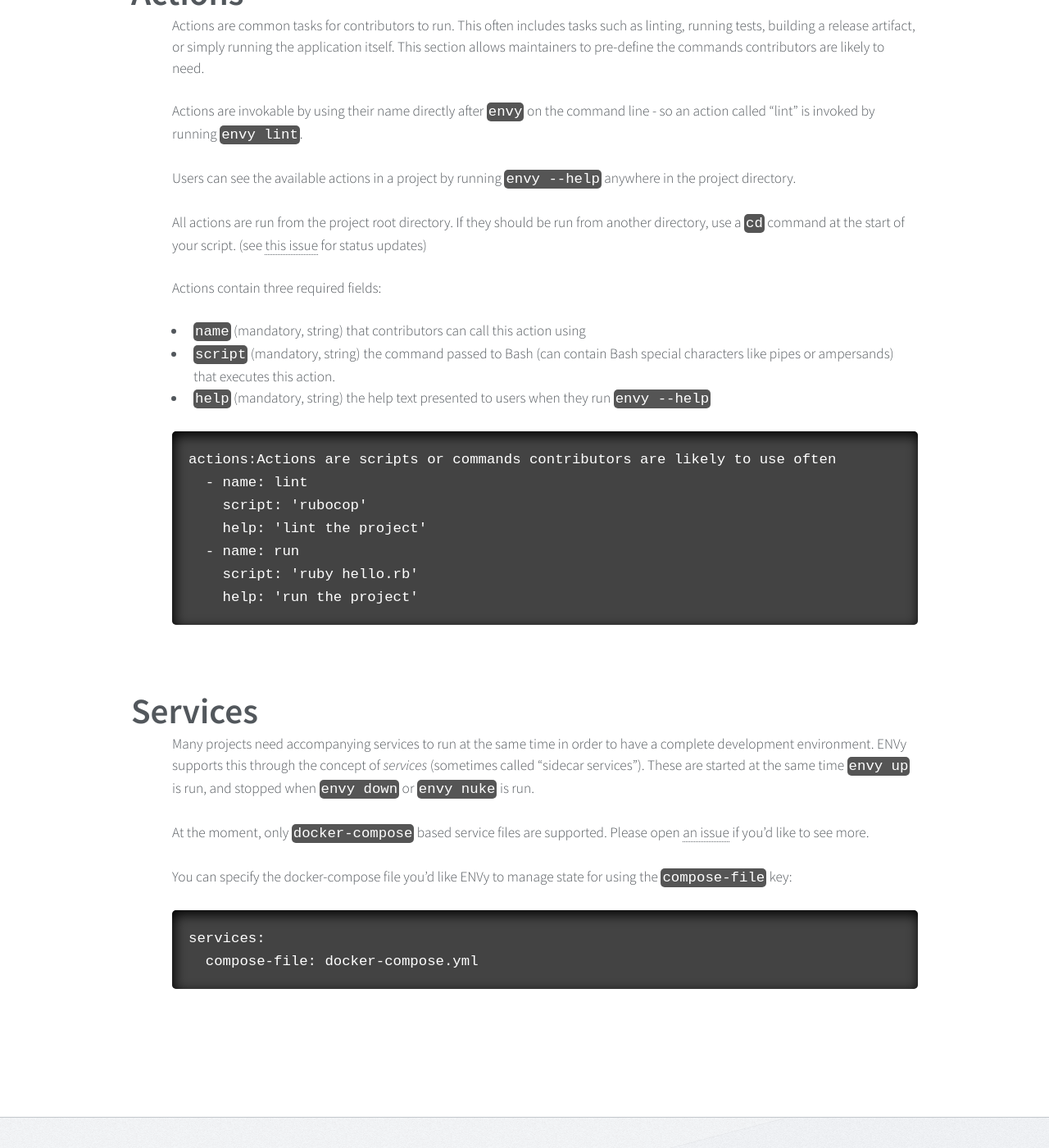
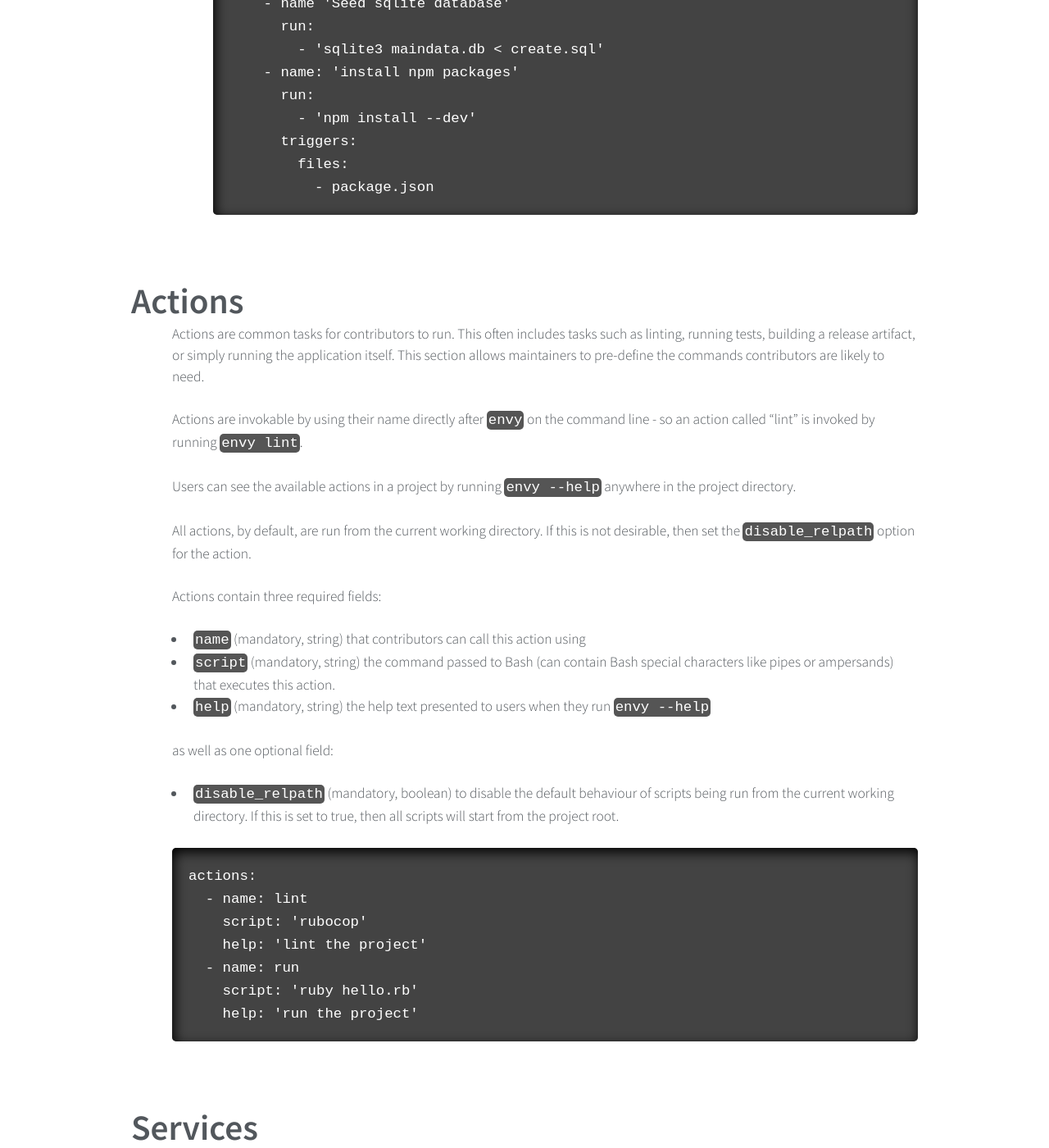
Before and after one commit to envy-project/envy-project.github.io, a Jekyll site: the page built from envyfile-reference.md, in a window 1280 px wide and 1400 px high, scrolled down 3790 px. Shown: the whole window at 82% size. Built offline with Jekyll 4.4.1, drawn with Linux system fonts in a browser that asks for light colours; some of the changed text lies outside the part shown.

Commit message:
Updated envyfile reference

````diff
--- a/envyfile-reference.md
+++ b/envyfile-reference.md
@@ -116,6 +116,21 @@ environment:
 <br />
 </div>
 
+`project-dir`
+---
+<div class="indentThis" markdown="1">
+A string (_optional_)
+
+This string describes the project directory mount path within the ENVy environment. If not specified, it defaults to /project. This can be useful for certain projects (e.g. Golang) where the project must exist and a particular path format. This path must be specified as an _absolute path_.
+
+```
+environment:
+  project-dir: '/anotherDirectory'
+```
+<br />
+<br />
+</div>
+
 `system-packages`
 ---
 <div class="indentThis" markdown="1">
@@ -183,15 +198,19 @@ Actions are invokable by using their name directly after `envy` on the command l
 
 Users can see the available actions in a project by running `envy --help` anywhere in the project directory.
 
-All actions are run from the project root directory. If they should be run from another directory, use a `cd` command at the start of your script. (see [this issue](https://github.com/envy-project/envy/issues/40) for status updates)
+All actions, by default, are run from the current working directory. If this is not desirable, then set the `disable_relpath` option for the action.
 
 Actions contain three required fields:
   - `name` (mandatory, string) that contributors can call this action using
   - `script` (mandatory, string) the command passed to Bash (can contain Bash special characters like pipes or ampersands) that executes this action.
   - `help` (mandatory, string) the help text presented to users when they run `envy --help`
 
+as well as one optional field:
+
+  - `disable_relpath` (mandatory, boolean) to disable the default behaviour of scripts being run from the current working directory. If this is set to true, then all scripts will start from the project root.
+
 ```
-actions:Actions are scripts or commands contributors are likely to use often
+actions:
   - name: lint
     script: 'rubocop'
     help: 'lint the project'
````
